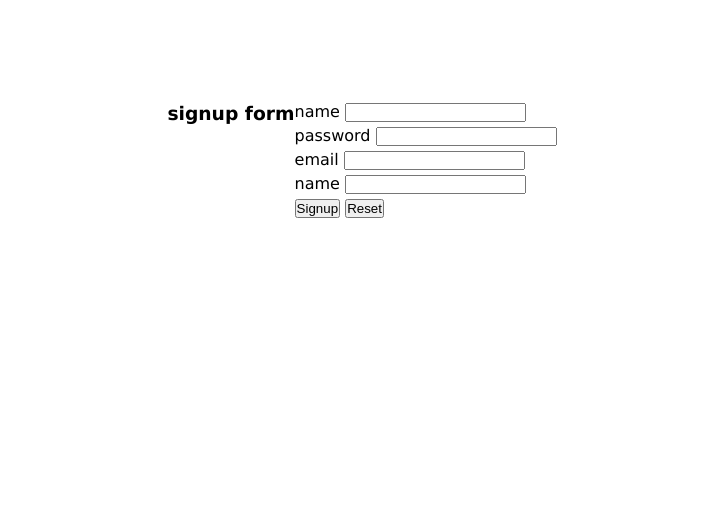
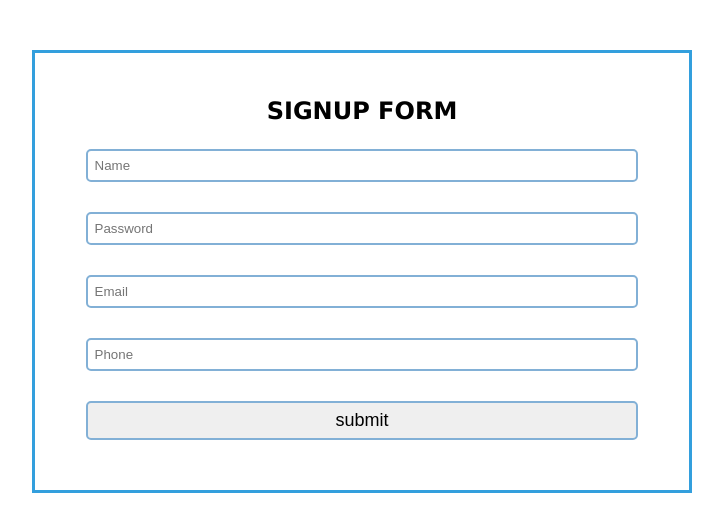
Before and after one commit to Luckzman/Ride-My-Way, a plain HTML site: page UI/signup-form.html in a window 1280 px wide. Shown: the whole page, without its empty margins (278-1001 px from the left). Drawn offline with Linux system fonts and the light colour scheme.

Commit message:
add style to signup form

```diff
--- a/UI/css/style.css
+++ b/UI/css/style.css
@@ -1,10 +1,53 @@
-/* Remove default spacing around element*/
-* {
-    margin:0;
-    padding: 0;
-    text-decoration: none;
+/* http://meyerweb.com/eric/tools/css/reset/
+   v2.0 | 20110126
+   License: none (public domain)
+*/
+
+html, body, div, span, applet, object, iframe,
+p, blockquote, pre,
+a, abbr, acronym, address, big, cite, code,
+del, dfn, em, img, ins, kbd, q, s, samp,
+small, strike, strong, sub, sup, tt, var,
+b, u, i, center,
+dl, dt, dd, ol, ul, li,
+fieldset, form, label, legend,
+table, caption, tbody, tfoot, thead, tr, th, td,
+article, aside, canvas, details, embed,
+figure, figcaption, footer, header, hgroup,
+menu, nav, output, ruby, section, summary,
+time, mark, audio, video {
+	margin: 0;
+	padding: 0;
+	border: 0;
+	font-size: 100%;
+	font: inherit;
+	vertical-align: baseline;
+}
+/* HTML5 display-role reset for older browsers */
+article, aside, details, figcaption, figure,
+footer, header, hgroup, menu, nav, section {
+	display: block;
+}
+body {
+	line-height: 1;
+}
+ol, ul {
+	list-style: none;
+}
+blockquote, q {
+	quotes: none;
+}
+blockquote:before, blockquote:after,
+q:before, q:after {
+	content: '';
+	content: none;
+}
+table {
+	border-collapse: collapse;
+	border-spacing: 0;
 }
 
+/* MY CSS CODE HERE*/
 body {
     font-family: 'Lucida Sans', 'Lucida Sans Regular', 'Lucida Grande', 'Lucida Sans Unicode', Geneva, Verdana, sans-serif;
     line-height: 1.5;
@@ -17,22 +60,59 @@ body {
 }
 
 .form-style {
-    display: flex;
-    justify-content: center;
-    margin: 100px auto;
+    width: 60%;
+    border: solid 3px #339fdd;
+    margin: auto;
+    margin-top: 50px;
+    padding: 20px
+}
+
+.form-style .form-group {
+    margin-bottom: 30px;
+    text-align: center
+}
+
+.form-style h2 {
+    text-transform: uppercase;
+    text-align: center;
+    margin-bottom: 20px;
+}
+form input {
+    width: 90%;
+    padding: 7px;
+    border: solid 2px #82b0d6;
+    border-radius: 5px;
+    margin: auto;
+    box-sizing: border-box;
+    -moz-box-sizing: border-box;
+}
+
+form input[type='submit'] {
+    font-size: 18px;
+}
+
+form input[type='submit']:hover {
+    color: gray;
+    background-color: lightgrey;
 }
 /*header section*/
-header .navbar {
-    display: flex;
-    justify-content: space-between;
-    margin: 20px 0;
+header {
+    background-color: darkgray;
+    padding: 20px 0 20px 0;
 }
 
-header ul {
-    display: flex;
-    list-style: none;
+header .brand {
+    float: left;
+
+}
+
+header nav{
+    float: right;
 }
 
 header li {
+    display: inline;
+    list-style: none;
     margin-left: 20px;
+
 }
--- a/UI/signup-form.html
+++ b/UI/signup-form.html
@@ -11,28 +11,23 @@
     <main>
         <div class="container">
             <div class="form-style">
-                <div>
-                    <h3>signup form</h3>
-                </div>
+                <h2>signup form</h2>
                 <form action="">
-                    <div>
-                        <label for="name">name</label>
-                        <input type="text" name="" id="name">
+                    <div class="form-group">
+                        <input type="text" name="" id="name" placeholder="Name">
                     </div>
-                    <div>
-                        <label for="password">password</label>
-                        <input type="password" name="" id="password">
+                    <div class="form-group">
+                        <input type="password" name="" id="password" placeholder="Password">
                     </div>
-                    <div>
-                        <label for="email">email</label>
-                        <input type="email" name="" id="email">
+                    <div class="form-group">
+                        <input type="email" name="" id="email" placeholder="Email">
                     </div>
-                    <div>
-                        <label for="phone">name</label>
-                        <input type="text" name="" id="phone">
+                    <div class="form-group">
+                        <input type="text" name="" id="phone" placeholder="Phone">
                     </div>
-                    <button type="submit">Signup</button>
-                    <button type="reset">Reset</button>
+                    <div class="form-group">
+                        <input type="submit" value="submit">
+                    </div>
                 </form>
             </div>
         </div>
```
